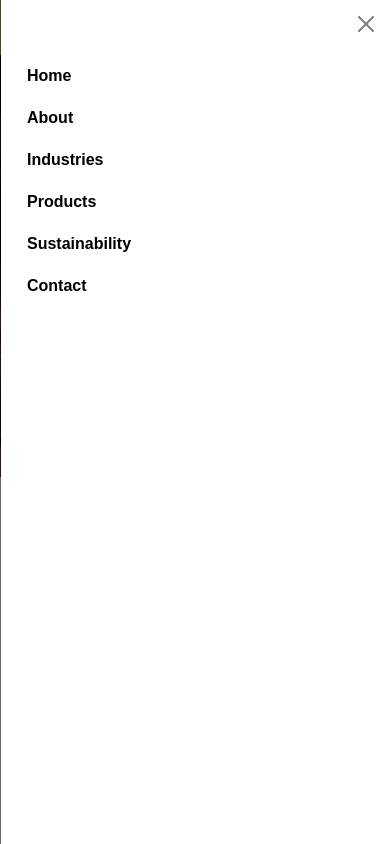
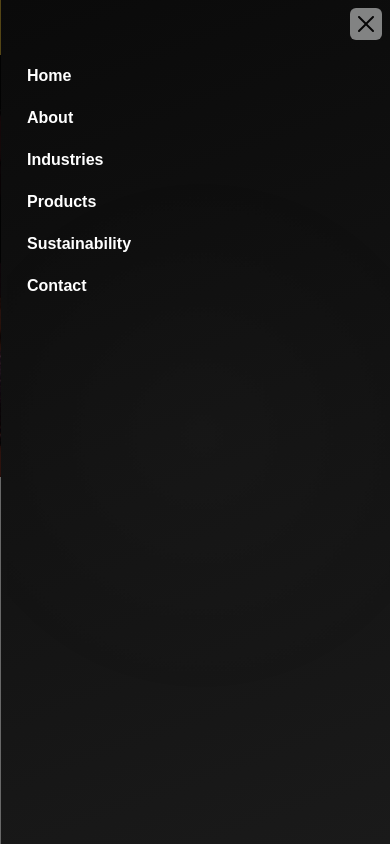
Before and after one commit to surbhipansuriya633/zeeva, a React (Create React App) app: page / in a window 390 px wide. Both pictures are taken after a click on the button 359 px from the left and 27 px from the top of the page. Shown: the top 844 px of the page. Built offline with nearby package versions, Linux system fonts and the light colour scheme.

Commit message:
change in header offcanvas

```diff
--- a/src/App.css
+++ b/src/App.css
@@ -119,6 +119,30 @@
     clip-path: polygon(6% 0, 100% 0, 100% 100%, 0% 100%);
 }
 
+.offcanvas {
+    background: linear-gradient(160deg, #0a0a0a, #1a1a1a);
+    position: relative;
+}
+
+.offcanvas::before {
+    content: "";
+    position: absolute;
+    inset: 0;
+    background: radial-gradient(circle, rgba(255, 255, 255, 0.05), transparent 60%);
+    animation: mistMove 18s linear infinite;
+    opacity: 0.4;
+}
+
+@keyframes mistMove {
+    from {
+        transform: translate(-20%, -20%);
+    }
+
+    to {
+        transform: translate(20%, 20%);
+    }
+}
+
 @media (max-width: 992px) {
     .logo img {
         height: 55px;
@@ -127,10 +151,10 @@
     .header-space {
         height: 55px;
     }
-
+/*
     .nav-link {
         color: black !important
-    }
+    } */
 }
 
 .offcanvas.offcanvas-end {
--- a/src/HOC/Header.jsx
+++ b/src/HOC/Header.jsx
@@ -61,7 +61,6 @@ function Header() {
                 </button>
               </div>
             </div>
-
           </div>
         </div>
       </div>
@@ -73,7 +72,7 @@ function Header() {
         <div className="offcanvas-header">
           <button
             type="button"
-            className="btn-close"
+            className="btn-close bg-light"
             data-bs-dismiss="offcanvas"
           ></button>
         </div>
```
